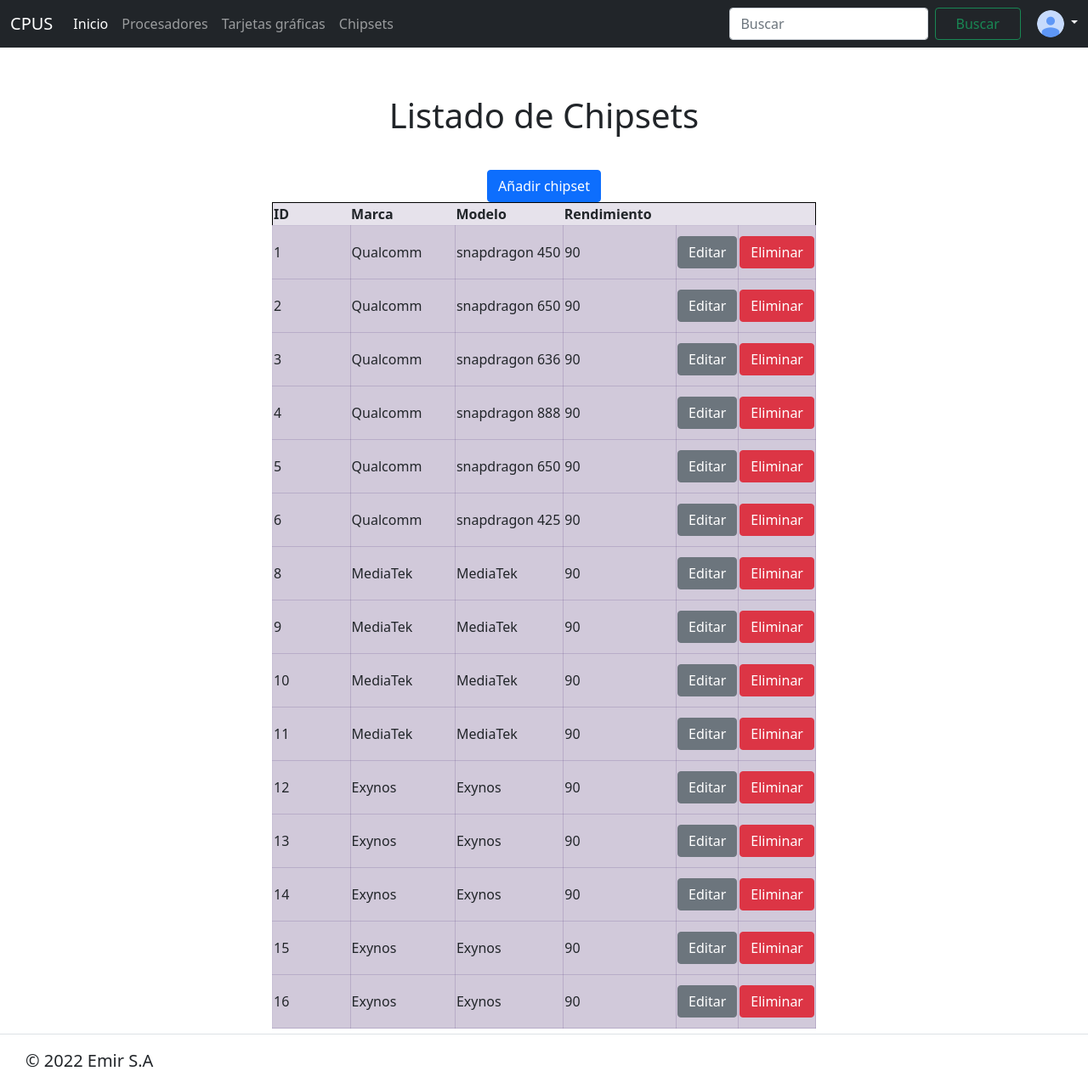
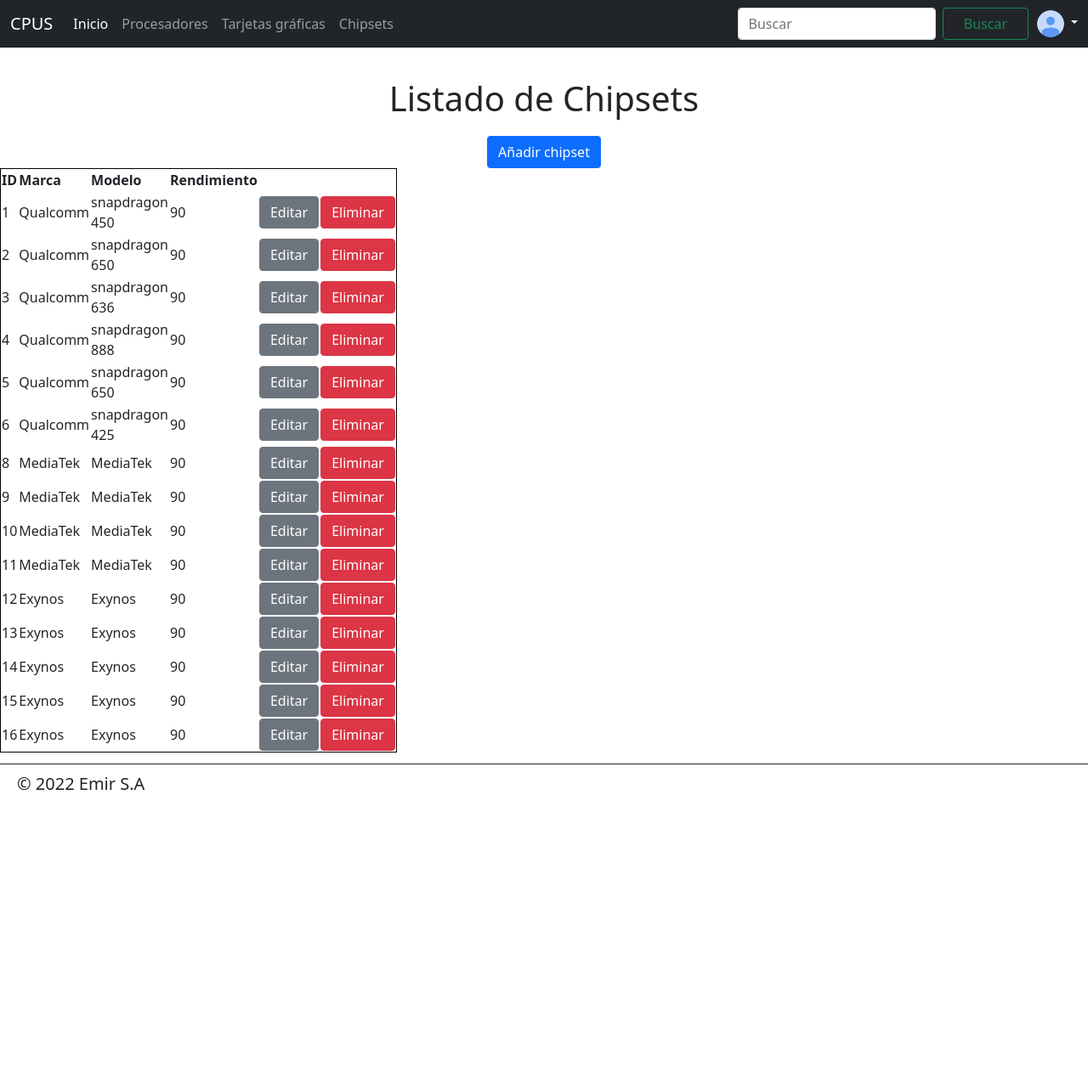
Before and after one commit to emirgonzalez55/Aplicacion-web-crud-python, a Flask app: page /chipsets in a window 1280 px wide. Shown: the whole page at 85% size. After the commit the page ends 931 px from the top, so only its background shows below. Run offline with Flask 2, Linux system fonts and the light colour scheme; a user stored in the database is signed in; data comes from the database, SQL or seed files in the repository; some libraries are stand-ins or nearby versions.

Commit message:
Corrección de errores/Mejoras visuales

```diff
--- a/static/css/styles.css
+++ b/static/css/styles.css
@@ -24,37 +53,6 @@
 /* Show it is fixed to the top */
 body {
   padding-top: 4.5rem;
-}
-body.dark-theme img {
-  filter: brightness(.8) contrast(1.2);
-}
-
-@media (prefers-color-scheme: dark) {
-  body {
-      --color-bg: rgb(47, 47, 47);
-      --color-texto: #FDFEFE;
-  }
-
-  body.light-theme {
-      --color-bg: #FDFEFE;
-      --color-texto: #17202A;
-  }
-
-  img {
-      filter: brightness(.8) contrast(1.2);
-  }
-
-}
-
-body {
-  background-color: var(--color-bg);
-}
-
-h1 {
-  color: var(--color-texto);
-}
-.lead{
-  color: var(--color-texto)
 }
 .boton{
   display: block;
@@ -70,31 +68,13 @@ h1 {
   text-align: center;
 
 }
-.col-md-3{
-  color: var(--color-texto)
-}
-.mensaje{
-  color: var(--color-texto)
-
-}
-.Tablas{
-  color: var(--color-texto)
-}
-.themed-styles-col {
-  padding-top: .75rem;
-  padding-bottom: .75rem;
-  background-color: rgba(86, 61, 124, .15);
-  border: 1px solid rgba(86, 61, 124, .2);
-}
-.themed-estilo-col {
+.table{
   margin: auto;
   width: 50%;
-  background-color: rgba(86, 61, 124, .15);
-  border: 1px solid rgba(86, 61, 124, .2);
 }
 .Tablas {
   margin: auto;
-  padding: 40px;
+  padding: 20px;
   text-align: center;
 }
 .boton{
@@ -130,25 +108,21 @@ h1 {
 html {
   min-height: 100%;
   position: relative;
-}
-body {
-  margin: 0;
-  margin-bottom: 70px;
+  padding-bottom: 60px;
 }
 footer {
   position: absolute;
   bottom: 0;
   width: 100%;
-  height: 40px;
-  padding-left: 30px;
+  padding-left: 20px;
+  border-top: 1px solid
 }
 .dropdown-toggle {
   width: max-content;
-  align-items: center;
-  padding-left: 10px;
   margin-left: auto;
   margin-right: auto;
+  padding-left: 10px;
 }
 .dropdown-menu{
-  width: 100%;
+  width: 50%;
 }
--- a/templates/base/base.html
+++ b/templates/base/base.html
@@ -8,7 +8,7 @@
     <link href="https://cdn.jsdelivr.net/npm/bootstrap@5.1.1/dist/css/bootstrap.min.css" rel="stylesheet" integrity="sha384-F3w7mX95PdgyTmZZMECAngseQB83DfGTowi0iMjiWaeVhAn4FJkqJByhZMI3AhiU" crossorigin="anonymous">
     <link href="{{ url_for('static', filename='css/styles.css') }}" rel="stylesheet">
   </head>
-
+<body id="modooscuro">
 <nav class="navbar navbar-expand-md navbar-dark fixed-top bg-dark">
   <div class="container-fluid">
     <a class="navbar-brand" href="/inicio">CPUS</a>
@@ -32,32 +32,32 @@
       </ul>
       <form class="d-flex" action="/consultas" method="POST" >
 
-        <input type="search" required name ="consulta" class="form-control me-2 Search " id="floatingInput" placeholder="Buscar">
-        <button class="btn btn-outline-success buscar" type="submit">Buscar</button>>
+        <input type="search" pattern="[A-Za-z0-9\s_-]{1,100}" required name ="consulta" class="form-control me-2 Search " id="floatingInput" placeholder="Buscar">
+        <button class="btn btn-outline-success buscar" type="submit">Buscar</button>
       </form>
       <div class="dropdown text-end">
         <a href="" class="d-block link-light text-decoration-none dropdown-toggle" id="dropdownUser1" data-bs-toggle="dropdown" aria-expanded="false">
           <img src="{{ url_for('static', filename='img/login.png') }}" alt="mdo" width="32" height="32" class="rounded-circle">
         </a>
-        <ul class="dropdown-menu dropdown-menu-dark dropdown-menu-lg-end " aria-labelledby="dropdownUser1">
+        <ul class="dropdown-menu dropdown-menu-dark dropdown-menu-end " aria-labelledby="dropdownUser1">
           <li><a class="dropdown-item " href="#">Usuario:{{session['nombre'] }}</a></li>
-          <li><a class="dropdown-item" href="#" id="boton">Modo oscuro</a></li>
+          <li><button class="dropdown-item" id="boton">Modo oscuro</button></li>
           <li><hr class="dropdown-divider"></li>
-          <li><a class="dropdown-item active" action="" href="/logout">Cerrar sesion</a></li>
+          <li><a class="dropdown-item active" href="/logout">Cerrar sesion</a></li>
         </ul>
   </div>
 </div>
 </nav>
-  <div class="footer lead">
-    <footer class="py-3 my-4 border-top">
-        <div class="">
-            <span class="">&copy; 2022 Emir S.A</span>
-        </div>
-    </footer>
-  </div>
+<div>
+  <footer class="py-2 lead">
+    <div>
+      <span>&copy; 2022 Emir S.A</span>
+    </div>
+  </footer>
+</div>
 
- <body>
-    <script src="{{ url_for('static', filename='css/modo.js') }}"></script>
+    <script id="tematable"></script>
+    <script src="{{ url_for('static', filename='css/modo-oscuro.js') }}"></script>
     <script src="{{ url_for('static', filename='css/bootstrap.bundle.min.js') }}"></script>
 </body>
 </html>
```
Also changed, not shown: other parts of static/css/styles.css (+32 -5 lines).
